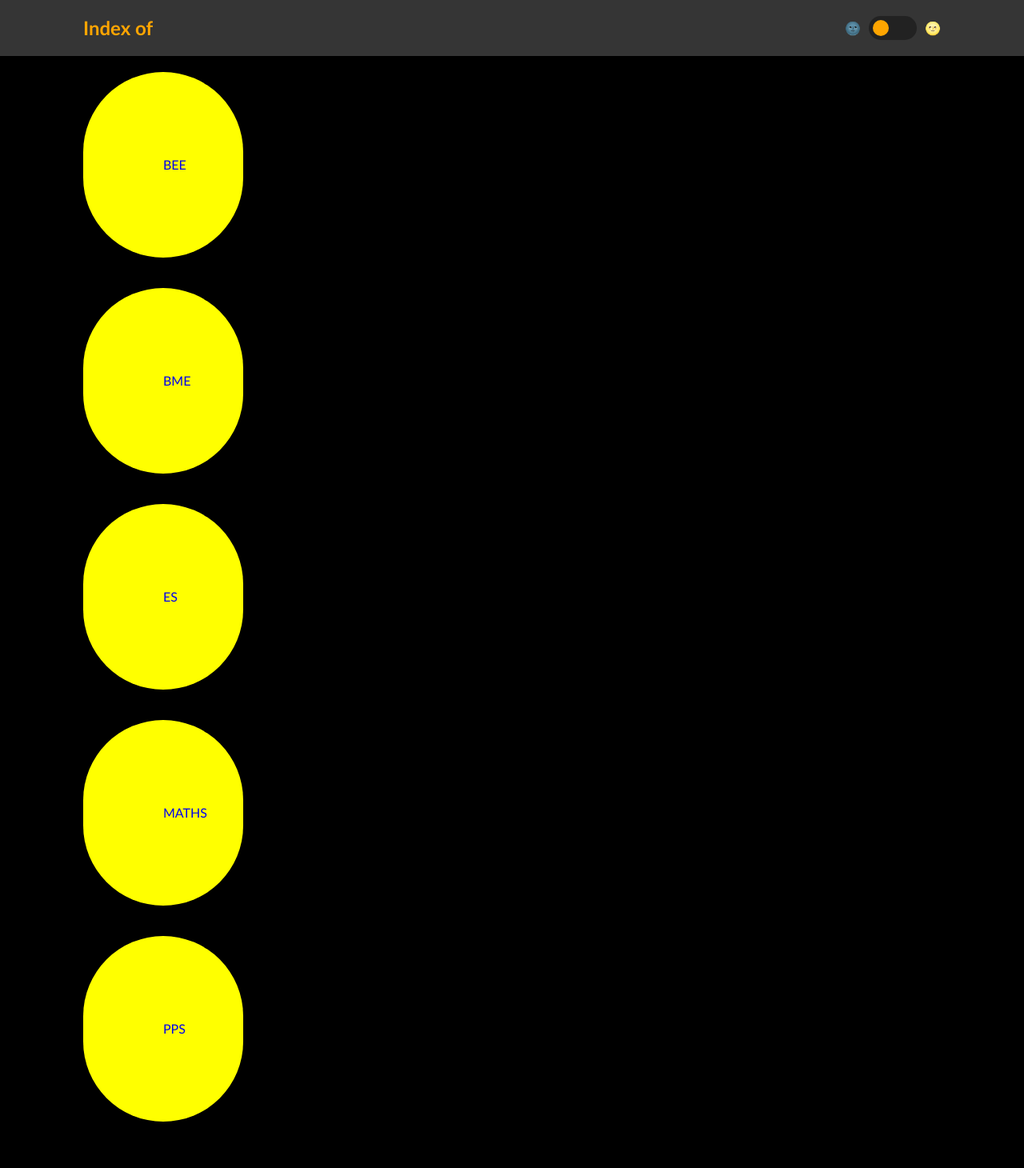
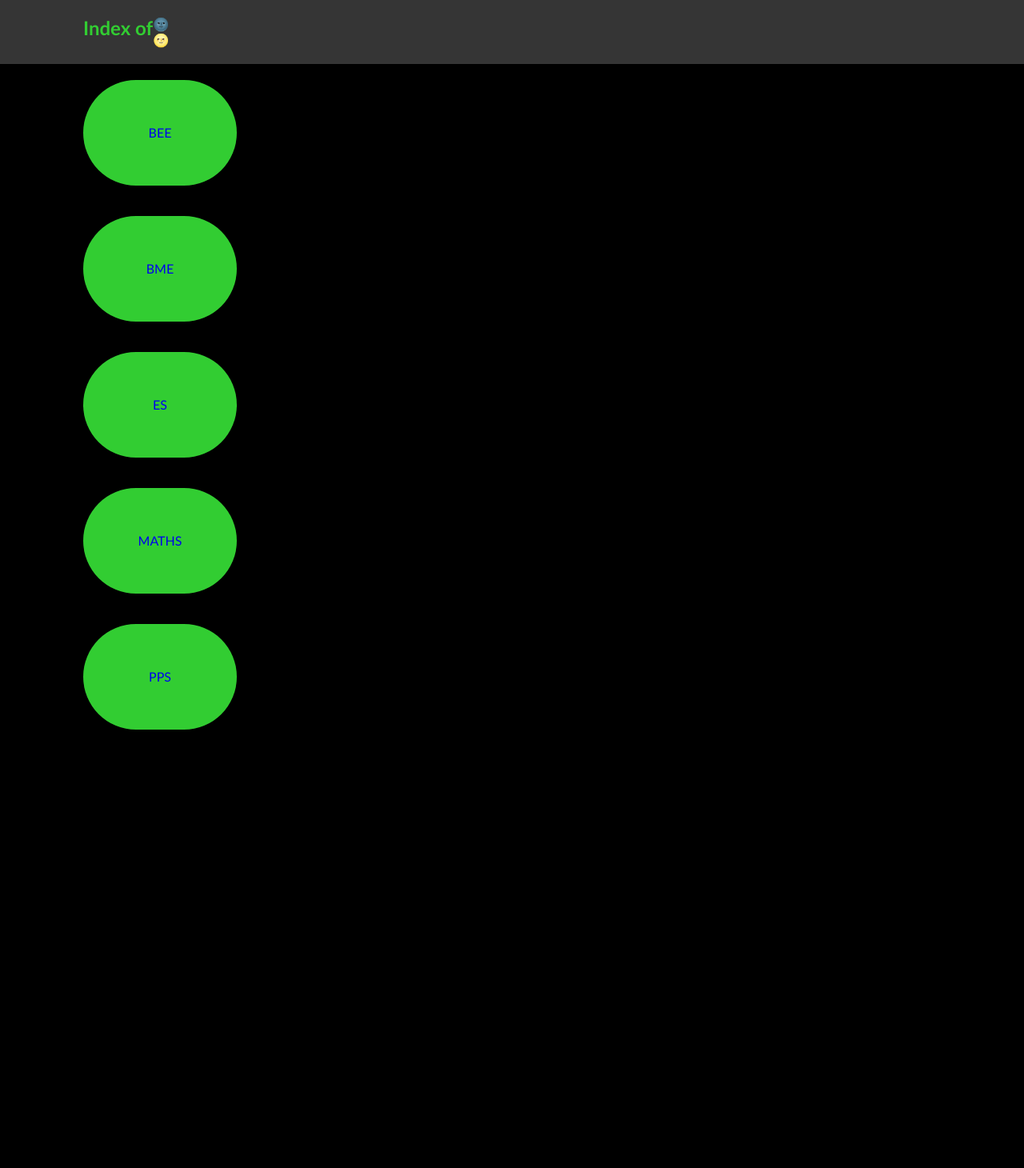
Before and after one commit to batatavadaX/demo-gec, a Flask app: page / in a window 1280 px wide. Shown: the whole page at 80% size. After the commit the page ends 912 px from the top, so only its background shows below. Run offline with Flask 2, Linux system fonts and the light colour scheme.

Commit message:
Update style.css

```diff
--- a/web/static/css/style.css
+++ b/web/static/css/style.css
@@ -1,8 +1,7 @@
 #button {
-	padding: 100px;
+	padding: 50px;
 	width: 12em;
-	border: 1px limegreen;
-	background: #ffff00;
+	background: limegreen;
 	border-radius: 100px;
 }
 
@@ -53,37 +52,9 @@ nav .container {
 }
 
 .title {
-	color: orange;
+	color: limegreen;
 	margin: 0;
 }
-
-.toggler-container {
-	margin-left: auto;
-	display: flex;
-	justify-content: center;
-	align-items: center;
-}
-
-.toggler {
-	width: 60px;
-	margin: 0 10px;
-	background: #222;
-	height: 100%;
-	border-radius: 100px;
-	position: relative;
-	padding: 5px;
-	transition: all 0.3s ease-in-out;
-	cursor: pointer;
-}
-
-.circle {
-	background-color: orange;
-	height: 20px;
-	width: 20px;
-	border-radius: 100px;
-	transition: all 0.3s ease-in-out
-}
-
 img {
 	display: block;
 	margin: 20px auto;
```
